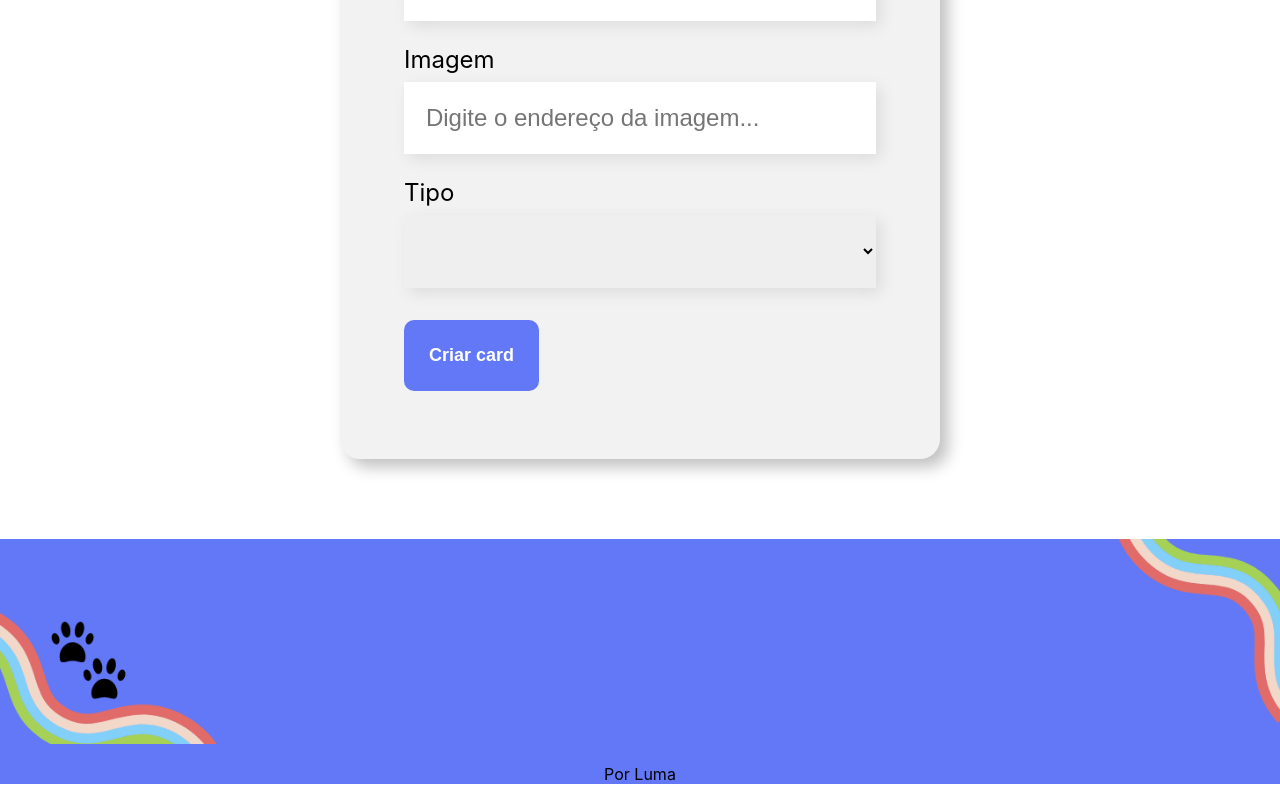
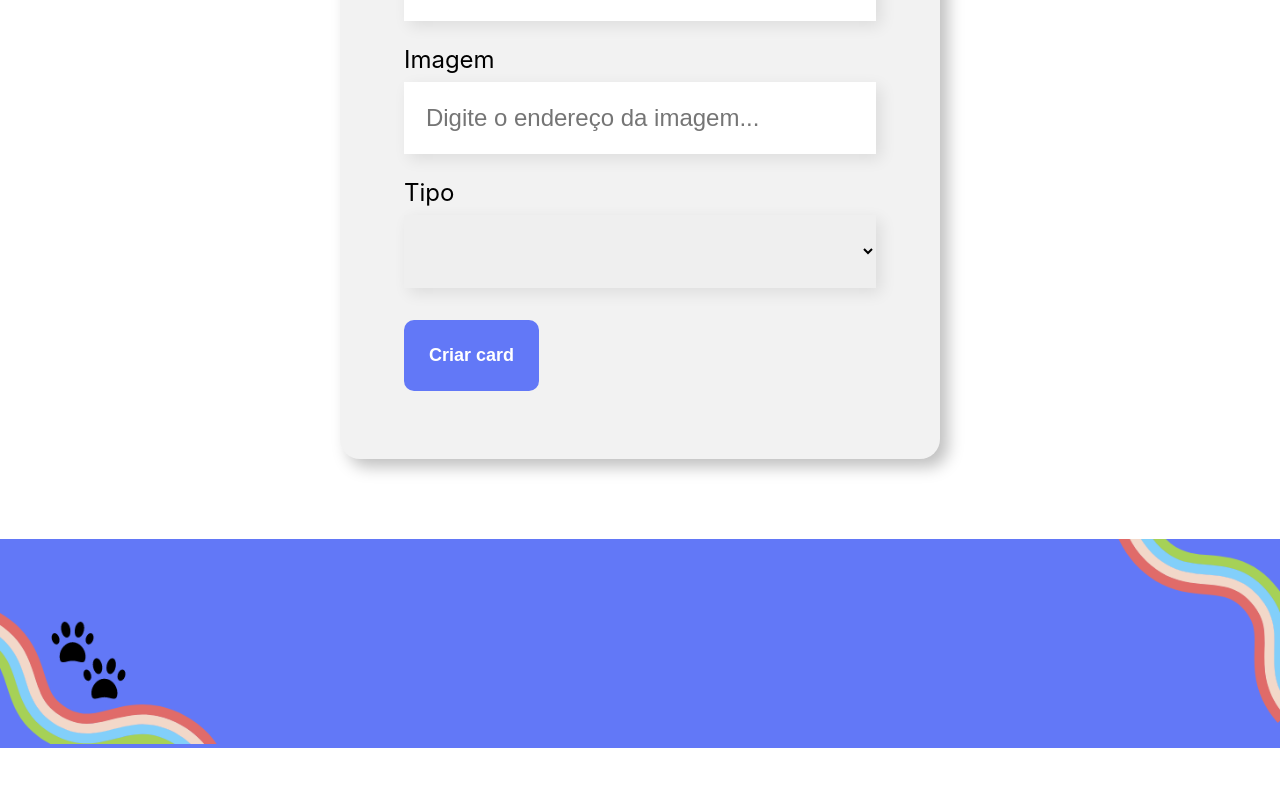
Before and after one commit to luma-sz/petinhos, a React (Create React App) app: page / in a window 1280 px wide. Shown: the part 908-1708 px from the top of the page. After the commit the page ends 1656 px from the top, so only its background shows below. Built offline with nearby package versions, Linux system fonts and the light colour scheme.

Commit message:
modified:   src/componentes/Rodape/index.js

```diff
--- a/src/componentes/Rodape/index.js
+++ b/src/componentes/Rodape/index.js
@@ -5,7 +5,6 @@ const Rodape = () => {
 
             <footer>
             <img className='imagemRodape' src='/imagens/rodape.png' alt='Rodape da Petinhos'/>
-            <p>Por Luma</p>
             </footer>
 
     )
```
